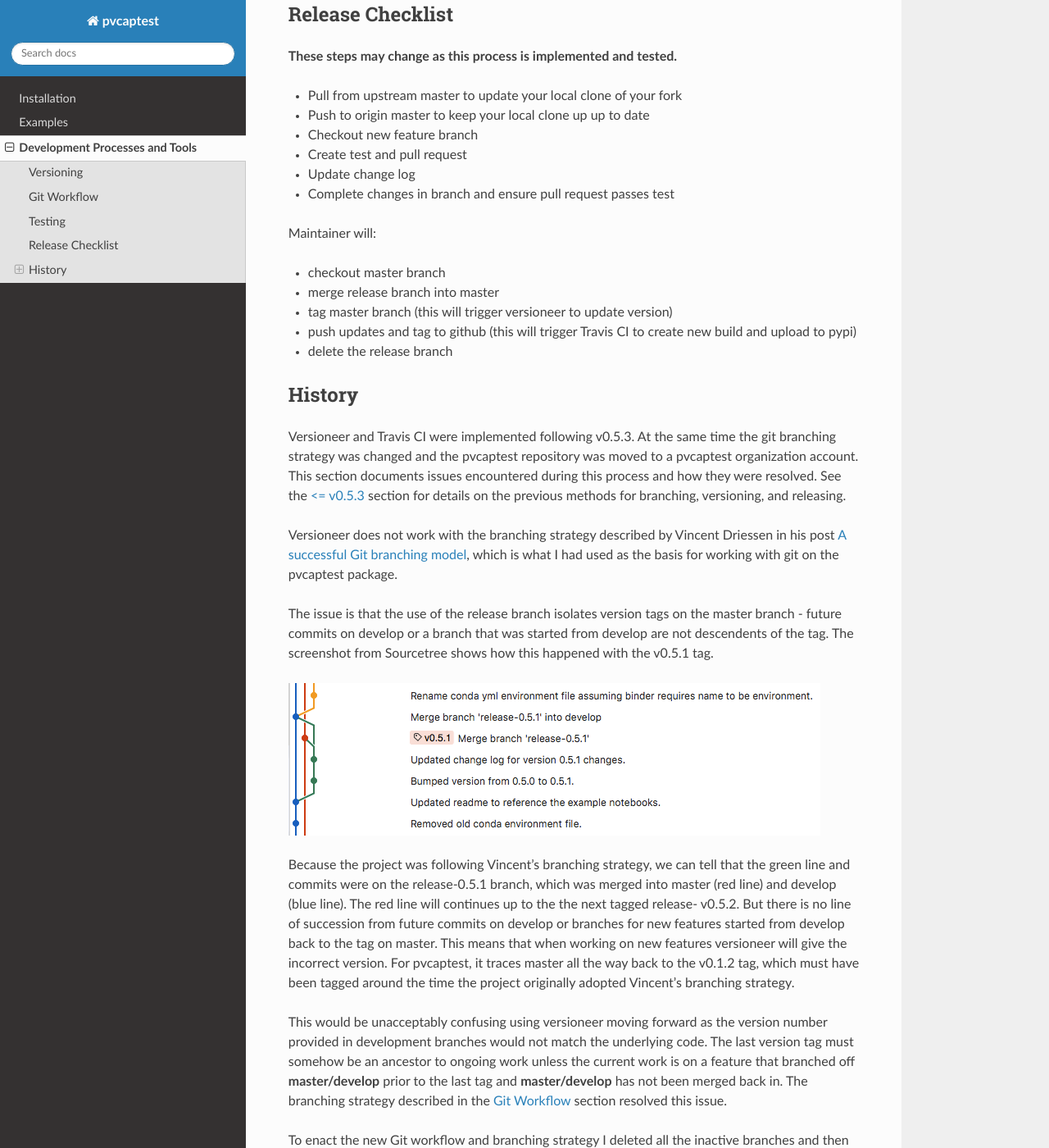
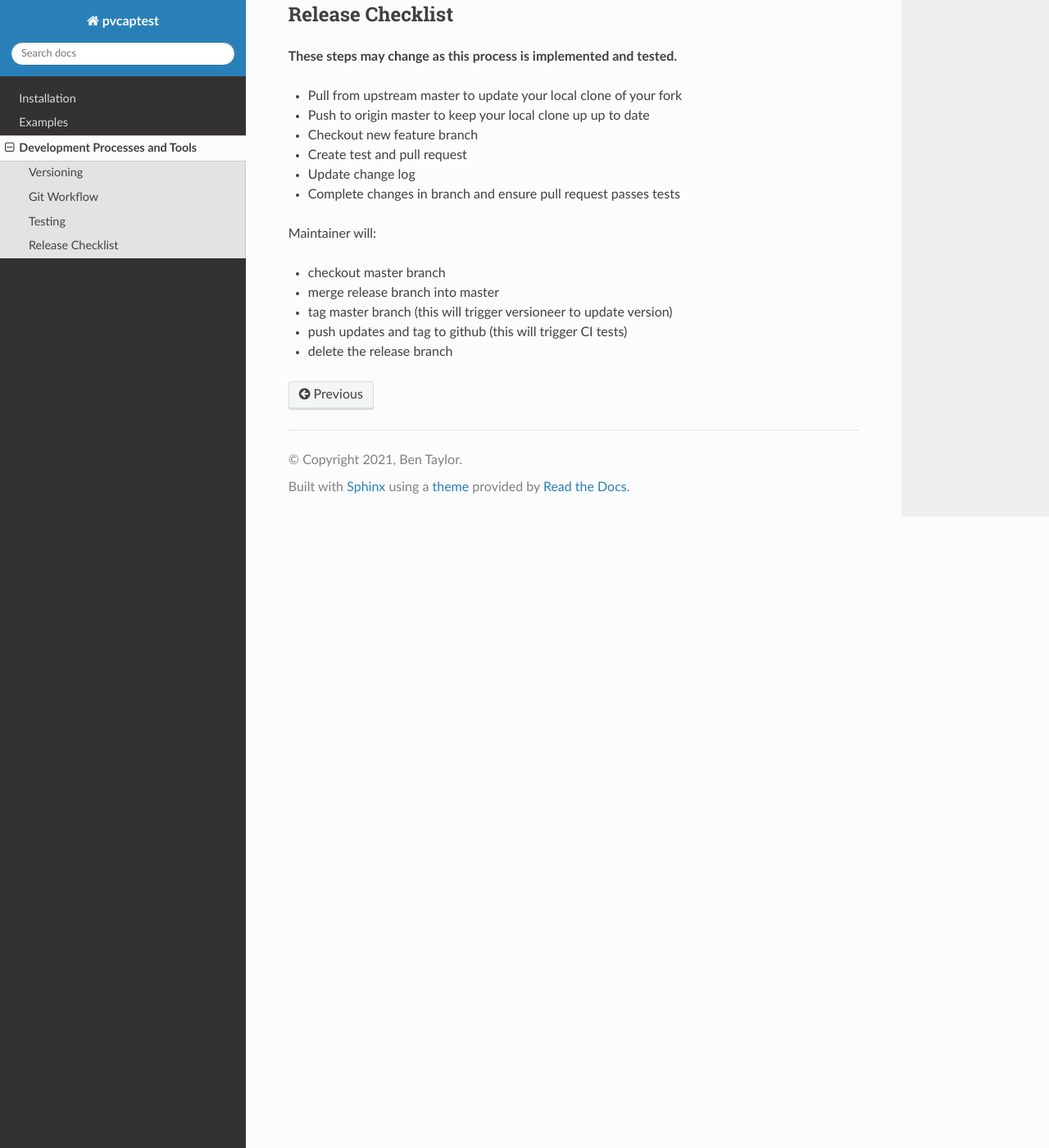
Before and after one commit to pvcaptest/pvcaptest, a Sphinx documentation site: the page built from docs/release.rst, in a window 1280 px wide and 1400 px high, scrolled down 831 px. Shown: the whole window at 82% size. Built offline with Sphinx 7.4.7 and the Read the Docs theme 2.0.0, drawn with Linux system fonts in a browser that asks for light colours; pages that are not in the unit, such as notebooks, are missing from menus; some of the changed text lies outside the part shown.

Commit message:
Updates docs

```diff
--- a/docs/release.rst
+++ b/docs/release.rst
@@ -26,7 +26,7 @@
 Testing
 -------
 
-`Travis CI <https://travis-ci.org/>`__ is used for continuous integration testing.  All pull requests are built and tested and version tags on upstream master are built and tested and then, if passing, released to PyPI.
+Github actions are used for continuous integration testing.  All pull requests are built and tested and version tags on upstream master are built and tested and then, if passing, released to PyPI.
 
 Release Checklist
 -----------------
@@ -38,53 +38,12 @@
 - Checkout new feature branch
 - Create test and pull request
 - Update change log
-- Complete changes in branch and ensure pull request passes test
+- Complete changes in branch and ensure pull request passes tests
 
 Maintainer will:
 
 - checkout master branch
 - merge release branch into master
 - tag master branch (this will trigger versioneer to update version)
-- push updates and tag to github (this will trigger Travis CI to create new build and upload to pypi)
+- push updates and tag to github (this will trigger CI tests)
 - delete the release branch
-
-History
--------
-
-Versioneer and Travis CI were implemented following v0.5.3.  At the same time the git branching strategy was changed and the pvcaptest repository was moved to a pvcaptest organization account.  This section documents issues encountered during this process and how they were resolved.  See the `<= v0.5.3`_ section for details on the previous methods for branching, versioning, and releasing.
-
-Versioneer does not work with the branching strategy described by Vincent Driessen in his post `A successful Git branching model <https://nvie.com/posts/a-successful-git-branching-model/>`__, which is what I had used as the basis for working with git on the pvcaptest package.
-
-The issue is that the use of the release branch isolates version tags on the master branch - future commits on develop or a branch that was started from develop are not descendents of the tag.  The screenshot from Sourcetree shows how this happened with the v0.5.1 tag.
-
-.. image:: ./_images/release_branch_screenshot.png
-
-Because the project was following Vincent's branching strategy, we can tell that the green line and commits were on the release-0.5.1 branch, which was merged into master (red line) and develop (blue line).  The red line will continues up to the the next tagged release- v0.5.2.  But there is no line of succession from future commits on develop or branches for new features started from develop back to the tag on master.  This means that when working on new features versioneer will give the incorrect version.  For pvcaptest, it traces master all the way back to the v0.1.2 tag, which must have been tagged around the time the project originally adopted Vincent's branching strategy.
-
-This would be unacceptably confusing using versioneer moving forward as the version number provided in development branches would not match the underlying code. The last version tag must somehow be an ancestor to ongoing work unless the current work is on a feature that branched off **master/develop** prior to the last tag and **master/develop** has not been merged back in.  The branching strategy described in the `Git Workflow`_ section resolved this issue.
-
-To enact the new Git workflow and branching strategy I deleted all the inactive branches and then merged the develop branch and the latest branch used to install versioneer into master.  I then transferred the pvcaptest repository ownership from my github profile to a new pvcaptest organization account on github and followed Mark's steps to fork and clone pvcaptest for development.
-
-<= v0.5.3
-~~~~~~~~~
-
-For v0.5.3 and earlier all versioning and release steps were completed manually using git, github, twine, and pypi following the git branching structure outlined by `Vincent Driessen <https://nvie.com/posts/a-successful-git-branching-model/>`__ and the release process outlined by `Hynek Schlawack <https://hynek.me/articles/sharing-your-labor-of-love-pypi-quick-and-dirty/>`__.
-
-
-The following points outline the previous release process.
-
-- create a release branch in git
-- manually update the version number by editing _version.py
-- update change log
-- checkout master branch
-- merge release branch into master
-- tag master branch
-- checkout develop and merge release branch into develop branch
-- delete the release branch
-- push updates and tag to github
-- build master branch `python setup.py sdist bdist_wheel`
-- use existing test conda environment(s) to test if new build will install from local files and check version number
-- delete captest from the test conda environment(s)
-- if that works, use twine to upload to the pypi test server
-- test installation into test environment(s) using copy on pypi test server
-- if that works, then upload to live pypi site
--- a/docs/source/modules.rst
+++ b/docs/source/modules.rst
@@ -4,5 +4,8 @@
 .. toctree::
    :maxdepth: 4
 
-   captest
+   capdata
+   columngroups
+   io
+   prtest
    util
```
Also changed, not shown: other parts of docs/release.rst (+1 -1 lines), docs/index.rst (+4 -7 lines), docs/source/captest.rst (+35 -4 lines).
